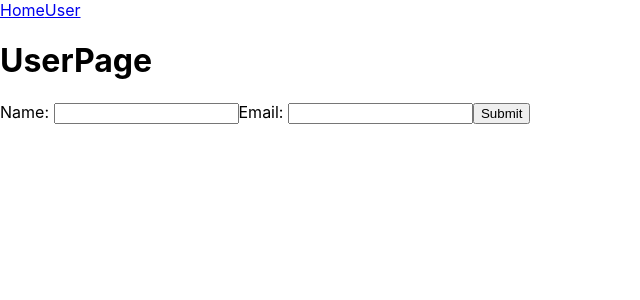
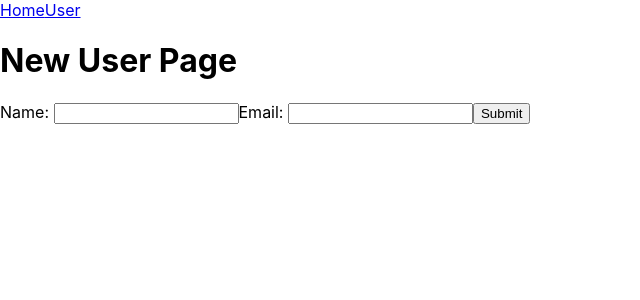
Before and after one commit to melissaarrington1/Project-3, a React (Create React App) app in the folder client/: page /api/users in a window 1280 px wide. Shown: the top 300 px of the page, without its empty margins (0-640 px from the left). Built offline with nearby package versions, Linux system fonts and the light colour scheme.

Commit message:
added route

```diff
--- a/client/src/Components/UserPage.js
+++ b/client/src/Components/UserPage.js
@@ -24,7 +24,7 @@ class UserPage extends Component {
   render() {
     return (
       <div>
-        <h1>UserPage</h1>
+        <h1>New User Page</h1>
         <form onSubmit={this.handleSubmit}>
           <label>Name: </label>
           <input
```
